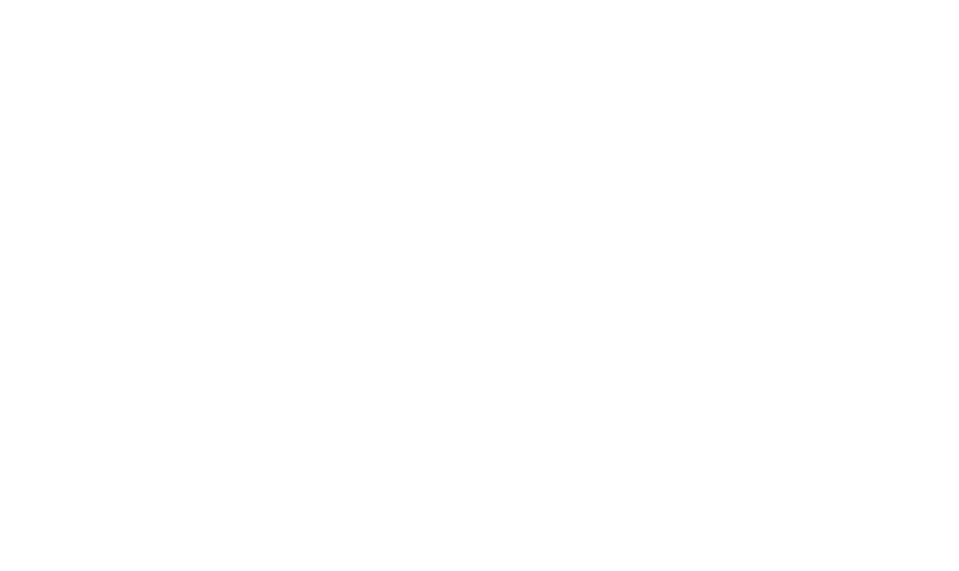
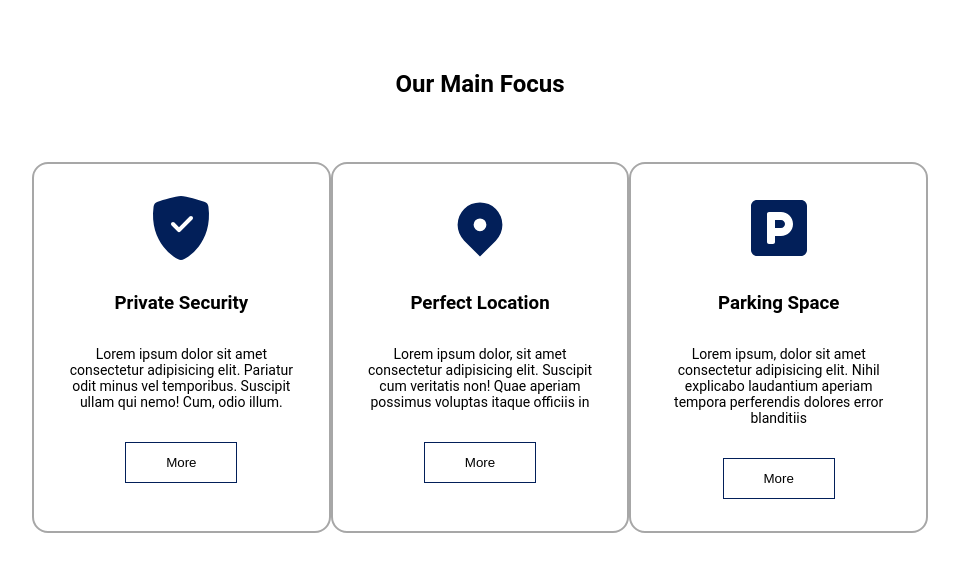
Before and after one commit to ms29ash/RentHome, a React (Create React App) app: page / in a window 1280 px wide. Shown: the part 1688-2259 px from the top of the page, without its empty margins (160-1119 px from the left). Before the commit the page ends 1758 px from the top, so only its background shows below. Built offline with nearby package versions, Linux system fonts and the light colour scheme.

Commit message:
create Amunities

```diff
--- /dev/null
+++ b/src/Data/Amunities.ts
@@ -0,0 +1,22 @@
+type AmunityProp = {
+  name: string;
+  description: string;
+};
+
+export const AmunityList: AmunityProp[] = [
+  {
+    name: "Private Security",
+    description:
+      "Lorem ipsum dolor sit amet consectetur adipisicing elit. Pariatur odit minus vel temporibus. Suscipit ullam qui nemo! Cum, odio illum.",
+  },
+  {
+    name: "Perfect Location",
+    description:
+      "Lorem ipsum dolor, sit amet consectetur adipisicing elit. Suscipit cum veritatis non! Quae aperiam possimus voluptas itaque officiis in ",
+  },
+  {
+    name: "Parking Space",
+    description:
+      "Lorem ipsum, dolor sit amet consectetur adipisicing elit. Nihil explicabo laudantium aperiam tempora perferendis dolores error blanditiis",
+  },
+];
--- /dev/null
+++ b/src/components/Amunities.tsx
@@ -0,0 +1,37 @@
+import React from "react";
+import styled from "styled-components";
+import Amunity from "./Amunity";
+import { AmunityList } from "../Data/Amunities";
+type AmunityProp = {
+  name: string;
+  description: string;
+};
+
+function Amunities() {
+  return (
+    <Container>
+      <h2>Our Main Focus</h2>
+      <Wrapper>
+        {AmunityList.map((item: AmunityProp, index: number) => {
+          return <Amunity key={index} item={item} />;
+        })}
+      </Wrapper>
+    </Container>
+  );
+}
+
+export default Amunities;
+
+const Container = styled.div`
+  margin: 5vh 15vw 15vh;
+  h2 {
+    width: 100%;
+    text-align: center;
+  }
+`;
+const Wrapper = styled.div`
+  margin-top: 8vh;
+  display: flex;
+  align-items: stretch;
+  justify-content: space-around;
+`;
--- /dev/null
+++ b/src/components/Amunity.tsx
@@ -0,0 +1,70 @@
+import React from "react";
+import styled from "styled-components";
+import { BsShieldFillCheck } from "react-icons/bs";
+import { HiLocationMarker } from "react-icons/hi";
+import { FaParking } from "react-icons/fa";
+import Button from "./Button";
+
+type AmunityProp = {
+  item: {
+    name: string;
+    description: string;
+  };
+};
+
+function Amunity(props: AmunityProp) {
+  const { name, description } = props.item;
+  return (
+    <Container>
+      <Icon>
+        {name === "Private Security" ? (
+          <BsShieldFillCheck />
+        ) : name === "Perfect Location" ? (
+          <HiLocationMarker />
+        ) : (
+          <FaParking />
+        )}
+      </Icon>
+      <h3>{name}</h3>
+      <p>{description}</p>
+      <Button typeOf="secondary" styles={"width:7rem"}>
+        More
+      </Button>
+    </Container>
+  );
+}
+
+export default Amunity;
+
+const Container = styled.div`
+  width: 15rem;
+  display: flex;
+  flex-direction: column;
+  align-items: center;
+  padding: 2rem;
+  border: 2px solid #00000058;
+  border-radius: 1rem;
+  h3 {
+    margin-bottom: 2rem;
+  }
+  p {
+    font-size: 14px;
+    text-align: center;
+  }
+  button {
+    padding: 0.75rem 2rem;
+    margin-top: 2rem;
+  }
+`;
+const Icon = styled.div`
+  display: flex;
+  align-items: center;
+  justify-content: center;
+  border-radius: 0.5rem;
+  margin-bottom: 2rem;
+  svg {
+    font-size: 4rem;
+    color: ${(p) => p.theme.purple};
+    fill: ${(p) => p.theme.purple};
+  }
+`;
--- a/src/page/Home.tsx
+++ b/src/page/Home.tsx
@@ -1,5 +1,6 @@
 import React from "react";
 import About from "../components/About";
+import Amunities from "../components/Amunities";
 import Header from "../components/Header";
 import Intro from "../components/Intro";
 import Properties from "../components/Properties";
@@ -11,6 +12,7 @@
       <Intro />
       <Properties />
       <About />
+      <Amunities />
     </div>
   );
 };
```
